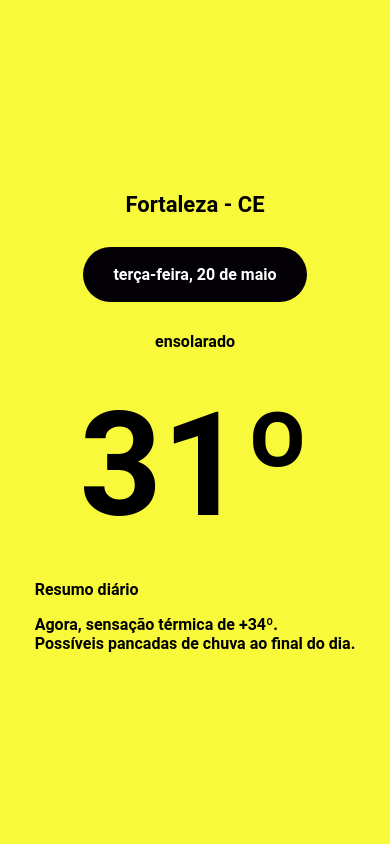
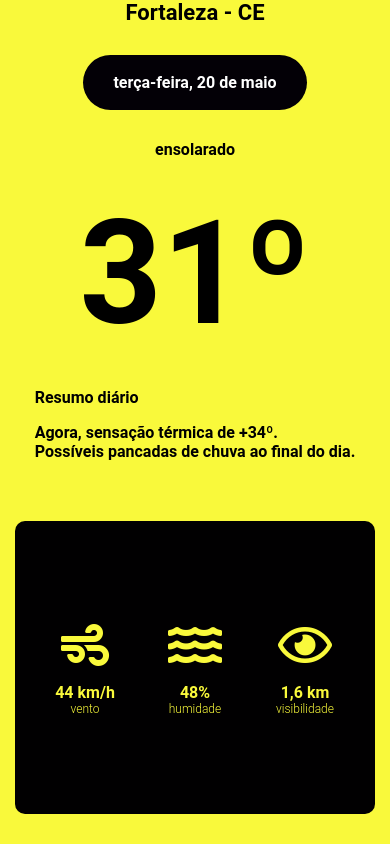
Before and after one commit to kevendasilva/weather-app, a React Native app: screen / in a window 390 px wide. Built offline with nearby package versions, Linux system fonts and the light colour scheme.

Commit message:
creating metrics component

```diff
--- a/App.tsx
+++ b/App.tsx
@@ -2,6 +2,7 @@ import { Container } from './src/components/Container';
 import { DailySummary } from './src/components/DailySummary';
 import { DateTime } from './src/components/DateTime';
 import { Location } from './src/components/Location';
+import { Metrics } from './src/components/Metrics';
 import { Temperature } from './src/components/Temperature';
 import { Weather } from './src/components/Weather';
 
@@ -16,6 +17,11 @@ export default function App() {
         content="Agora, sensação térmica de +34º.
 Possíveis pancadas de chuva ao final do dia."
       />
+      <Metrics
+        wind="44 km/h"
+        humidity="48%"
+        visibility="1,6 km"
+      />
     </Container>
   );
 }
--- /dev/null
+++ b/src/components/Metrics.tsx
@@ -0,0 +1,65 @@
+import { FunctionComponent } from 'react'
+import { StyleSheet, Text, View } from 'react-native'
+import { FontAwesome5, MaterialIcons } from '@expo/vector-icons';
+
+type MetricsProps = {
+  wind: string
+  humidity: string
+  visibility: string
+};
+
+export const Metrics: FunctionComponent<MetricsProps> = ({ wind, humidity, visibility }) => {
+  return (
+    <View style={styles.metricsContainer}>
+      <View style={styles.metric}>
+        <FontAwesome5 style={styles.icon} name="wind" size={48} color="#F9F93B" />
+        <Text style={styles.data}>{wind}</Text>
+        <Text style={styles.label}>vento</Text>
+      </View>
+      <View style={styles.metric}>
+        <FontAwesome5 style={styles.icon} name="water" size={48} color="#F9F93B" />
+        <Text style={styles.data}>{humidity}</Text>
+        <Text style={styles.label}>humidade</Text>
+      </View>
+      <View style={styles.metric}>
+        <FontAwesome5 style={styles.icon} name="eye" size={48} color="#F9F93B" />
+        <Text style={styles.data}>{visibility}</Text>
+        <Text style={styles.label}>visibilidade</Text>
+      </View>
+    </View>
+  );
+};
+
+const styles = StyleSheet.create({
+  metric: {
+    flex: 1,
+    alignItems: 'center',
+    minWidth: 80,
+    justifyContent: 'center',
+  },
+  metricsContainer: {
+    backgroundColor: '#010001',
+    borderRadius: 10,
+    flex: 2,
+    flexDirection: 'row',
+    gap: 30,
+    paddingVertical: 30,
+    paddingHorizontal: 30,
+    margin: 30,
+  },
+  icon: {
+    marginBottom: 12
+  },
+  data: {
+    fontFamily: 'Roboto',
+    fontWeight: '700',
+    fontSize: 16,
+    color: '#F9F93B',
+  },
+  label: {
+    fontFamily: 'Roboto',
+    fontWeight: '300',
+    fontSize: 12,
+    color: '#F9F93B',
+  }
+});
```
